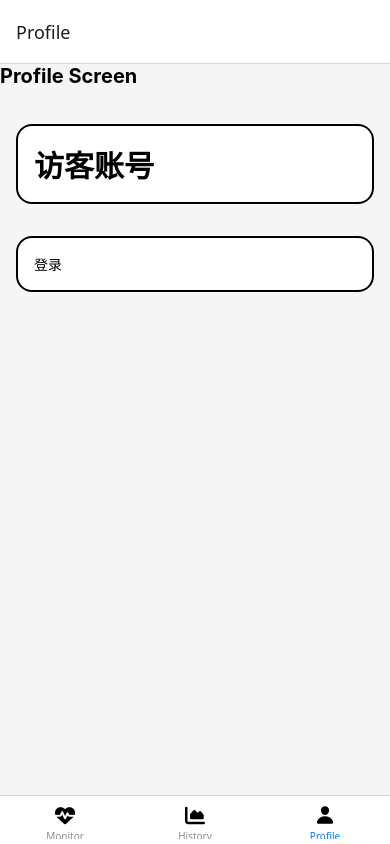
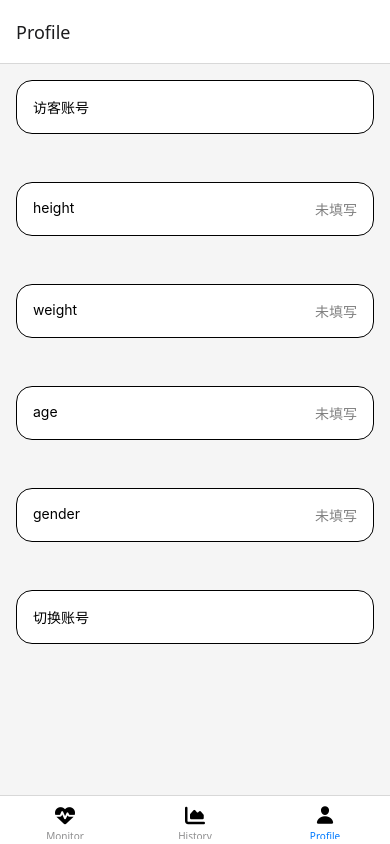
Before and after one commit to nx-xn2002/LifeSync, a React Native app in the folder frontend/: screen /Profile in a window 390 px wide. Built offline with nearby package versions, Linux system fonts and the light colour scheme.

Commit message:
⚡️ Improve screen styles

```diff
--- a/frontend/App.js
+++ b/frontend/App.js
@@ -7,12 +7,32 @@ import ProfileScreen from "./screens/ProfileScreen";
 import {FontAwesome6, Ionicons} from "@expo/vector-icons";
 import {createNativeStackNavigator} from '@react-navigation/native-stack';
 import LoginScreen from "./screens/LoginScreen";
+import {useEffect} from "react";
+import {Alert, BackHandler} from "react-native";
 
 const MainTabs = createBottomTabNavigator();
 const Stack = createNativeStackNavigator();
 
 // Tab 导航器
 function MainTabsNavigator() {
+    useEffect(() => {
+        const backAction = () => {
+            Alert.alert('Exit App', 'Do you want to exit the app?', [
+                {
+                    text: 'Cancel',
+                    onPress: () => null,
+                    style: 'cancel',
+                },
+                {
+                    text: 'Yes',
+                    onPress: () => BackHandler.exitApp(),
+                },
+            ]);
+            return true; // 阻止默认行为
+        };
+        const backHandler = BackHandler.addEventListener('hardwareBackPress', backAction);
+        return () => backHandler.remove();
+    }, []);
     return (
         <MainTabs.Navigator initialRouteName="Monitor" id="1">
             <MainTabs.Screen
--- a/frontend/context/AuthContext.js
+++ b/frontend/context/AuthContext.js
@@ -1,12 +1,22 @@
-import React, { createContext, useState, useEffect } from 'react';
+import React, {createContext, useState, useEffect} from 'react';
 import * as SecureStore from 'expo-secure-store';
-import { Platform } from 'react-native';
+import {Platform} from 'react-native';
 
 // 创建 Context
 export const AuthContext = createContext();
 
-export const AuthProvider = ({ children }) => {
-    const [user, setUser] = useState(null);
+export const AuthProvider = ({children}) => {
+    const [user, setUser] = useState({
+        username: '',
+        password: '',
+        email: '',
+        basicHealth: {
+            height: 0,
+            weight: 0,
+            age: 0,
+            gender: '',
+        }
+    });
 
     // 从 SecureStore 获取用户信息
     useEffect(() => {
@@ -20,14 +30,26 @@ export const AuthProvider = ({ children }) => {
     }, []);
 
     // 存储用户信息到 SecureStore
-    const storeUser = async (user) => {
+    const storeUser = async (newUser) => {
         try {
+            // 合并旧的用户信息和新的用户信息，只替换非空字段
+            const updatedUser = {
+                ...user,  // 保留原来的字段
+                ...Object.fromEntries(
+                    Object.entries(newUser).map(([key, value]) =>
+                        value !== undefined && value !== '' ? [key, value] : [key, user[key]]
+                    )
+                ),
+            };
+
+            // 保存更新后的用户信息
             if (Platform.OS === 'web') {
-                localStorage.setItem('user', JSON.stringify(user));  // Web环境使用localStorage
+                localStorage.setItem('user', JSON.stringify(updatedUser));  // Web环境使用localStorage
             } else {
-                await SecureStore.setItemAsync('user', JSON.stringify(user));  // 非Web环境使用expo-secure-store
+                await SecureStore.setItemAsync('user', JSON.stringify(updatedUser));  // 非Web环境使用expo-secure-store
             }
-            setUser(user);
+
+            setUser(updatedUser);  // 更新状态
         } catch (error) {
             console.error('Error storing user:', error);  // 捕捉错误
         }
@@ -40,11 +62,16 @@ export const AuthProvider = ({ children }) => {
         } else {
             await SecureStore.deleteItemAsync('user');  // 非Web环境使用expo-secure-store
         }
-        setUser(null);
+        setUser({
+            username: '',
+            password: '',
+            email: '',
+            baseInfo: {}
+        });  // 清空用户信息
     };
 
     return (
-        <AuthContext.Provider value={{ user, storeUser, clearUser }}>
+        <AuthContext.Provider value={{user, storeUser, clearUser}}>
             {children}
         </AuthContext.Provider>
     );
--- a/frontend/screens/LoginScreen.js
+++ b/frontend/screens/LoginScreen.js
@@ -88,6 +88,7 @@ const styles = StyleSheet.create({
     },
     form: {
         backgroundColor: 'white',
+        margin: 16,
         padding: 20,
         borderRadius: 10,
         shadowColor: 'black',
--- a/frontend/screens/ProfileScreen.js
+++ b/frontend/screens/ProfileScreen.js
@@ -1,58 +1,79 @@
-import {Pressable, StyleSheet, Text, View} from "react-native";
+import {Pressable, SafeAreaView, StyleSheet, Text, View} from "react-native";
 import {AuthContext} from "../context/AuthContext";
-import {useContext} from "react";
+import {useContext, useEffect} from "react";
 
 export default function ProfileScreen({navigation}) {
-    const {user, clearUser} = useContext(AuthContext);
+    const {user, storeUser} = useContext(AuthContext);
     const userLogout = () => {
-        clearUser();
+        user.username = ''
+        user.password = ''
+        storeUser(user);
         navigation.navigate('Login');
     }
+    useEffect(() => {
+        console.log(user)
+    }, []);
     return (
-        <View style={styles.container}>
-            <Text style={styles.text}>Profile Screen</Text>
+        <SafeAreaView style={styles.container}>
             {
-                user ?
+                user.username !== '' ?
                     (
-                        <View>
+                        <>
                             <View style={styles.infoCard}>
-                                <Text style={styles.name}>{user.username}</Text>
-                                <Text style={styles.hp}>password:{user.password}</Text>
+                                <Text style={styles.title}>username</Text>
+                                <Text style={styles.body}>{user.username}</Text>
                             </View>
-                        </View>
+                            <View style={styles.infoCard}>
+                                <Text style={styles.title}>password</Text>
+                                <Text style={styles.body}>{user.password}</Text>
+                            </View>
+                        </>
                     ) : (
                         <View style={styles.infoCard}>
                             <Text style={styles.name}>访客账号</Text>
                         </View>
                     )
             }
+            <View style={styles.infoCard}>
+                <Text style={styles.title}>height</Text>
+                <Text style={styles.body}>{user.basicHealth.height !== 0 ? user.basicHealth.height : '未填写'}</Text>
+            </View>
+            <View style={styles.infoCard}>
+                <Text style={styles.title}>weight</Text>
+                <Text style={styles.body}>{user.basicHealth.weight !== 0 ? user.basicHealth.weight : '未填写'}</Text>
+            </View>
+            <View style={styles.infoCard}>
+                <Text style={styles.title}>age</Text>
+                <Text style={styles.body}>{user.basicHealth.age !== 0 ? user.basicHealth.age : '未填写'}</Text>
+            </View>
+            <View style={styles.infoCard}>
+                <Text style={styles.title}>gender</Text>
+                <Text style={styles.body}>{user.basicHealth.gender !== '' ? user.basicHealth.gender : '未填写'}</Text>
+            </View>
             <Pressable onPress={userLogout}>
                 <View style={styles.infoCard}>
                     <Text>{user ? "切换账号" : "登录"}</Text>
                 </View>
             </Pressable>
-        </View>
-    );
+        </SafeAreaView>
+    )
+        ;
 }
 const styles = StyleSheet.create({
     container: {
         flex: 1,
         backgroundColor: '#f5f5f5',
-    }, text: {
-        fontSize: 20,
-        fontWeight: 'bold',
-        marginBottom: 20,
     }, infoCard: {
         backgroundColor: 'white',
         borderRadius: 16,
-        borderWidth: 2,
+        borderWidth: 1.5,
         padding: 16,
         margin: 16,
         elevation: 35,
-    }, name: {
-        fontSize: 30,
-        fontWeight: 'bold',
-    }, hp: {
-        fontSize: 22,
+        flexDirection: 'row',
+        justifyContent: 'space-between',
+        marginBottom: 32
+    }, title: {}, body: {
+        color: 'gray'
     },
 });
```
